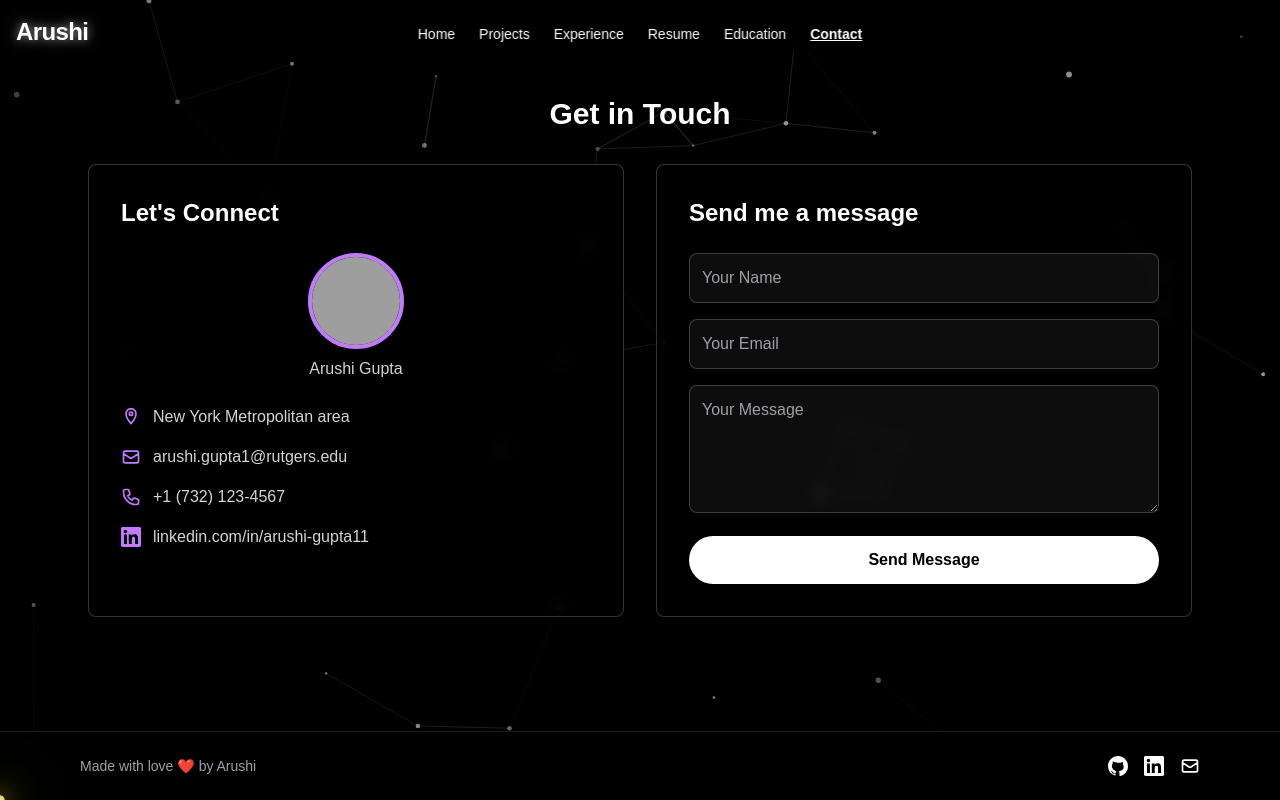
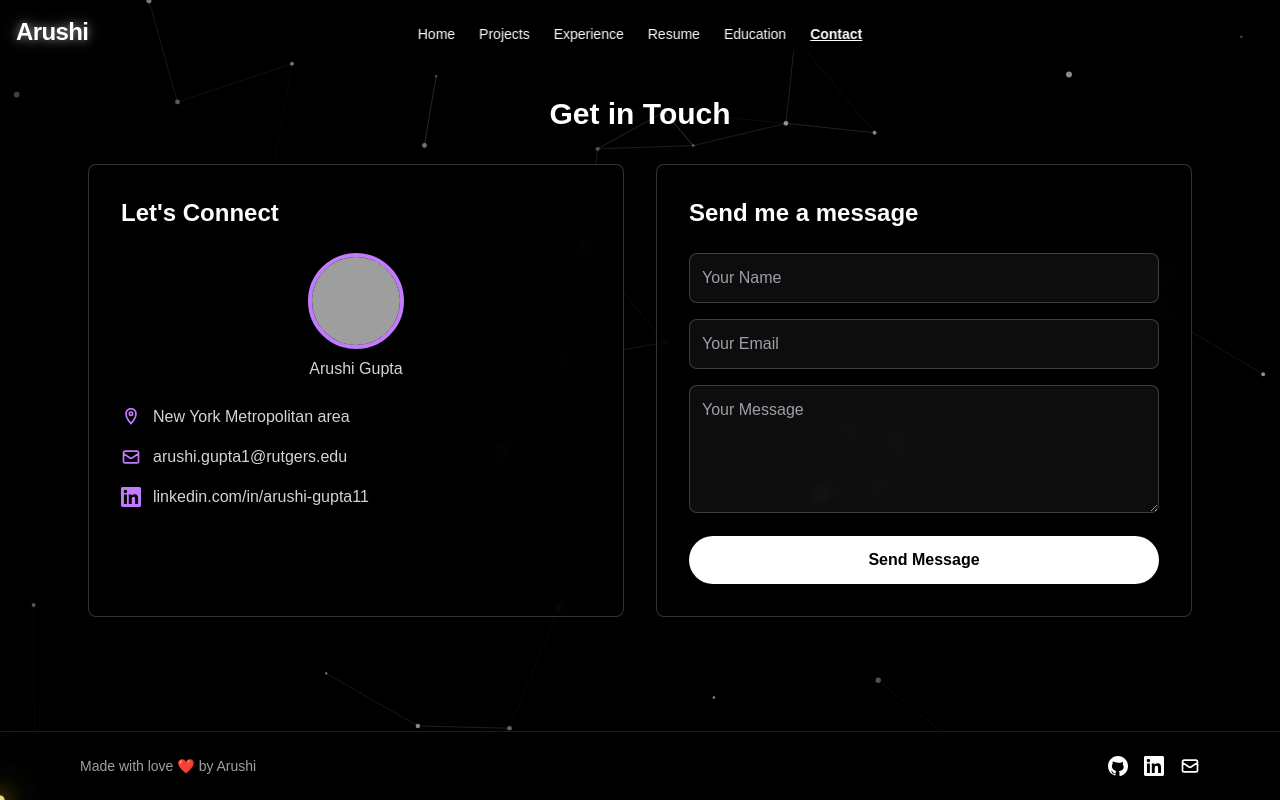
Before and after one commit to ArushiG11/Portfolio, a Next.js app: page /contact in a window 1280 px wide. Built offline with nearby package versions, Linux system fonts and the light colour scheme; grey boxes are pictures that could not be loaded.

Commit message:
Update page.tsx

```diff
--- a/src/app/contact/page.tsx
+++ b/src/app/contact/page.tsx
@@ -43,13 +43,6 @@ export default function ContactPage() {
                     </a>
                   </div>
 
-                  {/* Phone */}
-                  <div className="flex items-center gap-3">
-                    <svg className="w-5 h-5 text-purple-400 flex-shrink-0" fill="none" stroke="currentColor" viewBox="0 0 24 24">
-                      <path strokeLinecap="round" strokeLinejoin="round" strokeWidth={2} d="M3 5a2 2 0 012-2h3.28a1 1 0 01.948.684l1.498 4.493a1 1 0 01-.502 1.21l-2.257 1.13a11.042 11.042 0 005.516 5.516l1.13-2.257a1 1 0 011.21-.502l4.493 1.498a1 1 0 01.684.949V19a2 2 0 01-2 2h-1C9.716 21 3 14.284 3 6V5z" />
-                    </svg>
-                    <span className="text-zinc-300">+1 (732) 123-4567</span>
-                  </div>
 
                   {/* LinkedIn */}
                   <div className="flex items-center gap-3">
```
